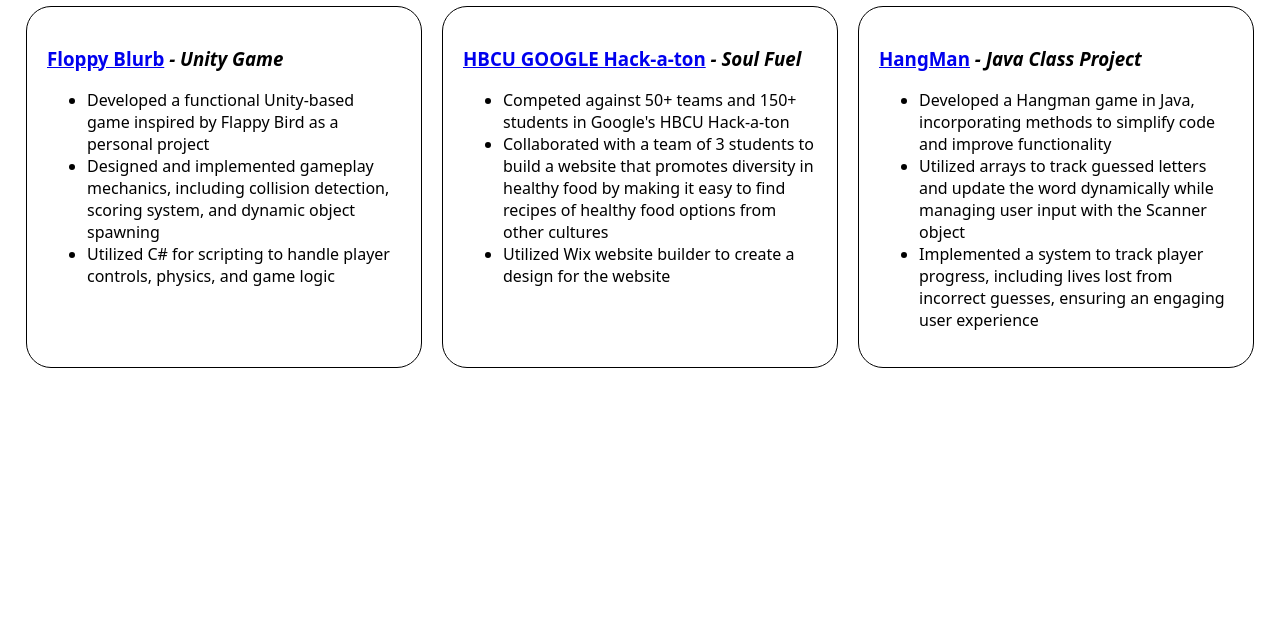
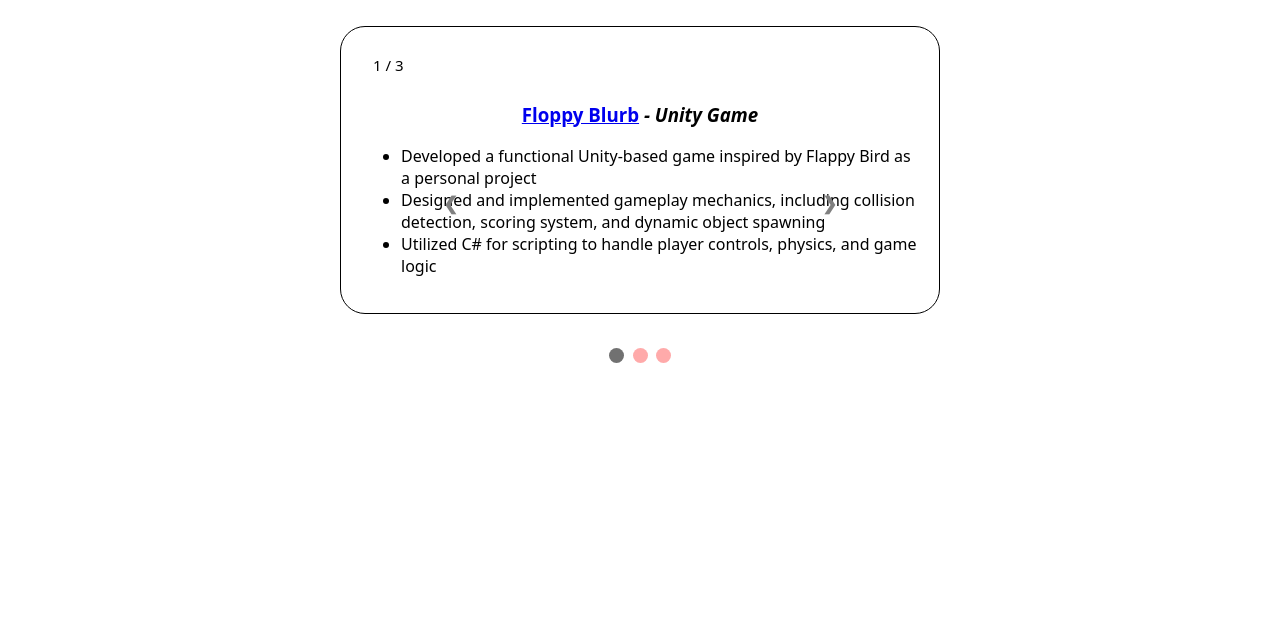
Before and after one commit to adiarollins/Rollins-Sprint-1-report, a website: page project.html in a window 1280 px wide. Shown: the part 163-800 px from the top of the page. Drawn offline with Linux system fonts and the light colour scheme.

Commit message:
Sprint 2

```diff
--- /dev/null
+++ b/db.json
@@ -0,0 +1,3 @@
+{
+    "contacts": []
+}
--- a/project.html
+++ b/project.html
@@ -5,7 +5,7 @@
     <meta charset="UTF-8" />
     <meta name="viewport" content="width=device-width" />
     <link rel="stylesheet" href="styles.css" />
-    <script type="module" src="script.js"></script>
+    <script src="script.js" defer></script>
   </head>
   <body>
     <nav>
@@ -17,7 +17,10 @@
     <main>
       <h1 style="text-align: center">Projects</h1>
       <!--<p>A section hightlighting technologies you work with (eg. HTML/CSS, python etc) description of when you have used it</p>-->
-      <section class="project">
+      <div class="project">
+
+        <div class="mySlides fade">
+        <div class="numbertext">1 / 3</div>
         <div class="projectFloppyBlurb" style="order: 1">
           <a class="floppyBlurb" href="https://adiarollins.itch.io/floppyblurb"><h3>Floppy Blurb</a><i> - Unity Game</i></h3>
           <ul class="floppyBlurb">
@@ -26,6 +29,10 @@
             <li>Utilized C# for scripting to handle player controls, physics, and game logic</li>
           </ul>
         </div>
+        </div>
+
+        <div class="mySlides fade">
+        <div class="numbertext">2 / 3</div>
         <div class="projectHangMan" style="order: 3">
           <a class="hangMan" href="https://github.com/adiarollins/Hangman"><h3 class="hangMan">HangMan</a><i> - Java Class Project</i></h3>
           <ul class="hangMan">
@@ -34,6 +41,10 @@
             <li>Implemented a system to track player progress, including lives lost from incorrect guesses, ensuring an engaging user experience</li>
           </ul>
         </div>
+        </div>
+
+        <div class="mySlides fade">
+        <div class="numbertext">3 / 3</div>
         <div class="projectHackaton" style="order: 2">
           <a class="Hackaton" href="https://michaelabate819.wixsite.com/soulfuel"><h3 class="Hackaton">HBCU GOOGLE Hack-a-ton</a><i> - Soul Fuel</i></h3>
           <ul class="Hackaton">
@@ -43,7 +54,20 @@
             <li>Utilized Wix website builder to create a design for the website</li>
           </ul>
         </div>
-      </section>
+        </div>
+
+        <a class="prev" onclick="plusSlides(-1)">❮</a>
+        <a class="next" onclick="plusSlides(1)">❯</a>
+
+    </div>
+    <br>
+
+    <div style="text-align:center">
+      <span class="dot" onclick="currentSlide(1)"></span>
+      <span class="dot" onclick="currentSlide(2)"></span>
+      <span class="dot" onclick="currentSlide(3)"></span>
+    </div>
+
     </main>
   </body>
 </html>
--- a/script.js
+++ b/script.js
@@ -1 +1,67 @@
-console.log('Hello!');
+document.addEventListener('DOMContentLoaded', function() {
+    const form = document.getElementById('contactForm');
+
+    if (form) {
+      form.addEventListener('submit', function(event) {
+        event.preventDefault();
+
+        let fname = document.getElementById('fname').value;
+        let lname = document.getElementById('lname').value;
+        let email = document.getElementById('email').value;
+        let message = document.getElementById('message').value;
+
+        let contactData = {
+          id: Date.now(),
+          fname: fname,
+          lname: lname,
+          email: email,
+          message: message
+        };
+
+        // Check if contacts already exist in localStorage
+        let existingContacts = JSON.parse(localStorage.getItem('contacts')) || [];
+
+        // Add the new contact data
+        existingContacts.push(contactData);
+
+        // Store the updated contacts in localStorage
+        localStorage.setItem('contacts', JSON.stringify(existingContacts));
+
+        // Display success message
+        document.getElementById('responseMessage').innerText = "Message saved successfully!";
+
+        // Clear the form
+        form.reset();
+      });
+    }
+});
+
+let slideIndex = 1;
+document.addEventListener("DOMContentLoaded", function () {
+  showSlides(slideIndex); // Then call it
+});
+
+function plusSlides(n) {
+  showSlides(slideIndex += n);
+}
+
+
+function currentSlide(n) {
+  showSlides(slideIndex = n);
+}
+
+function showSlides(n) {
+  let i;
+  let slides = document.getElementsByClassName("mySlides");
+  let dots = document.getElementsByClassName("dot");
+  if (n > slides.length) {slideIndex = 1}
+  if (n < 1) {slideIndex = slides.length}
+  for (i = 0; i < slides.length; i++) {
+    slides[i].style.display = "none";
+  }
+  for (i = 0; i < dots.length; i++) {
+    dots[i].className = dots[i].className.replace(" active", "");
+  }
+  slides[slideIndex-1].style.display = "block";
+  dots[slideIndex-1].className += " active";
+}
--- a/styles.css
+++ b/styles.css
@@ -43,6 +43,8 @@
 h1 {
   font-weight: bold;
   /*font-size: 1.5rem;*/
+  background-color: rgb(251, 192, 251);
+  padding: 10px;
 }
 /*Index*/
 
@@ -89,3 +91,83 @@
   padding: 20px;
   margin: 10px;
 }
+
+.mySlides {display: none}
+
+/* Next & previous buttons */
+.prev, .next {
+  cursor: pointer;
+  position: absolute;
+  top: 45%;
+  width: auto;
+  padding: 16px;
+  margin-top: -22px;
+  color: grey;
+  font-weight: bold;
+  font-size: 18px;
+  transition: 0.6s ease;
+  border-radius: 0 3px 3px 0;
+  user-select: none;
+}
+
+/* Position the "next button" to the right */
+.next {
+  right: 427px;
+  border-radius: 3px 0 0 3px;
+}
+
+.prev {
+  left: 427px;
+  border-radius: 3px 0 0 3px;
+}
+
+/* On hover, add a black background color with a little bit see-through */
+.prev:hover, .next:hover {
+  background-color: rgba(0,0,0,0.8);
+  color: white;
+}
+
+
+/* Number text (1/3 etc) */
+.numbertext {
+  font-size: 15px;
+  padding: 8px 12px;
+  position: relative;
+  top: 0;
+}
+
+/* The dots/bullets/indicators */
+.dot {
+  cursor: pointer;
+  height: 15px;
+  width: 15px;
+  margin: 0 2px;
+  background-color: #ffaaaa;
+  border-radius: 50%;
+  display: inline-block;
+  transition: background-color 0.6s ease;
+}
+
+.active, .dot:hover {
+  background-color: #717171;
+}
+
+/* Fading animation */
+.fade {
+  animation-name: fade;
+  animation-duration: 1.5s;
+}
+
+h3 {
+    text-align: center;
+}
+
+@keyframes fade {
+  from {opacity: .4}
+  to {opacity: 1}
+}
+
+/* On smaller screens, decrease text size */
+@media only screen and (max-width: 300px) {
+  .prev, .next,.text {font-size: 11px}
+}
```
Also changed, not shown: contact.html (+7 -5 lines), index.html (+1 -1 lines).
